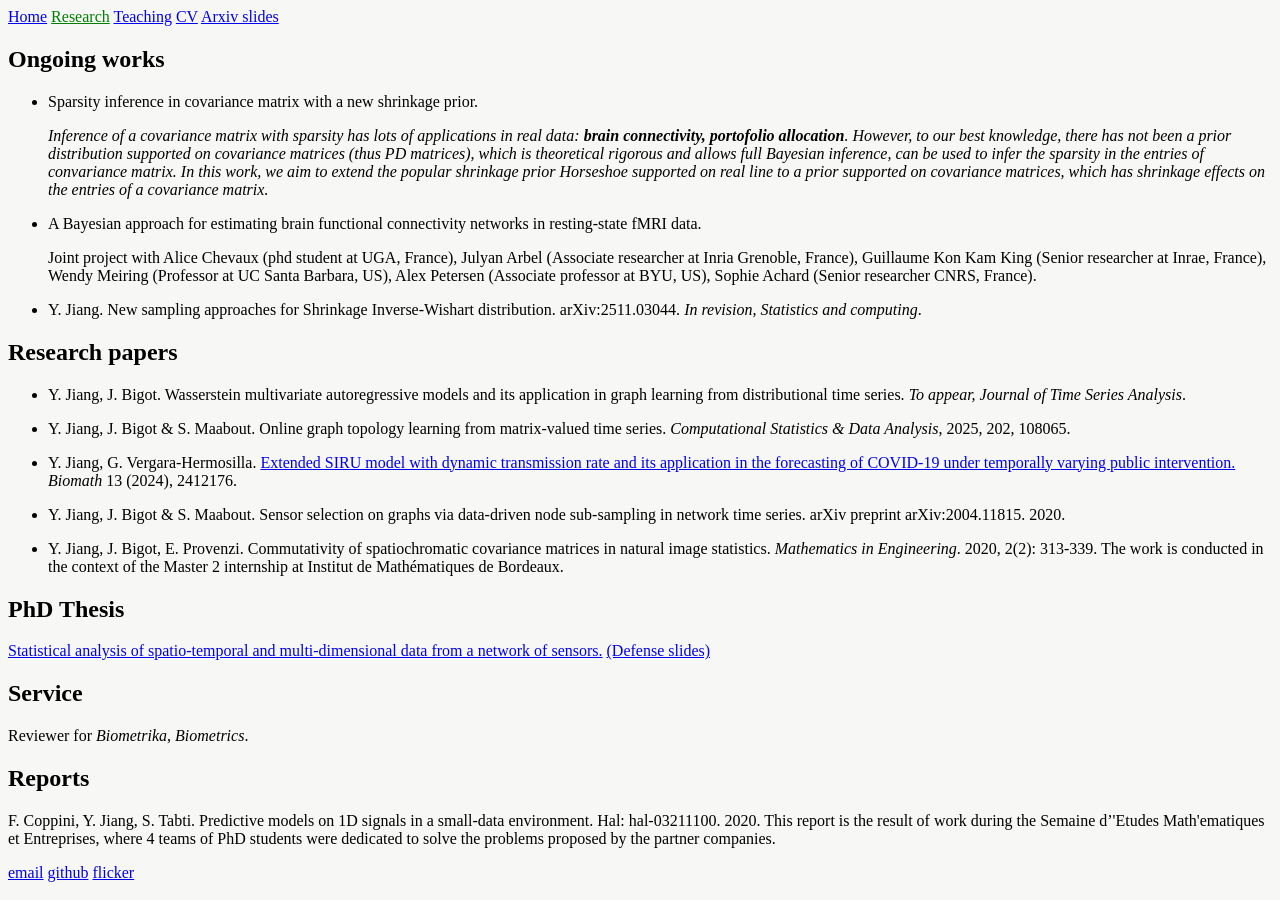
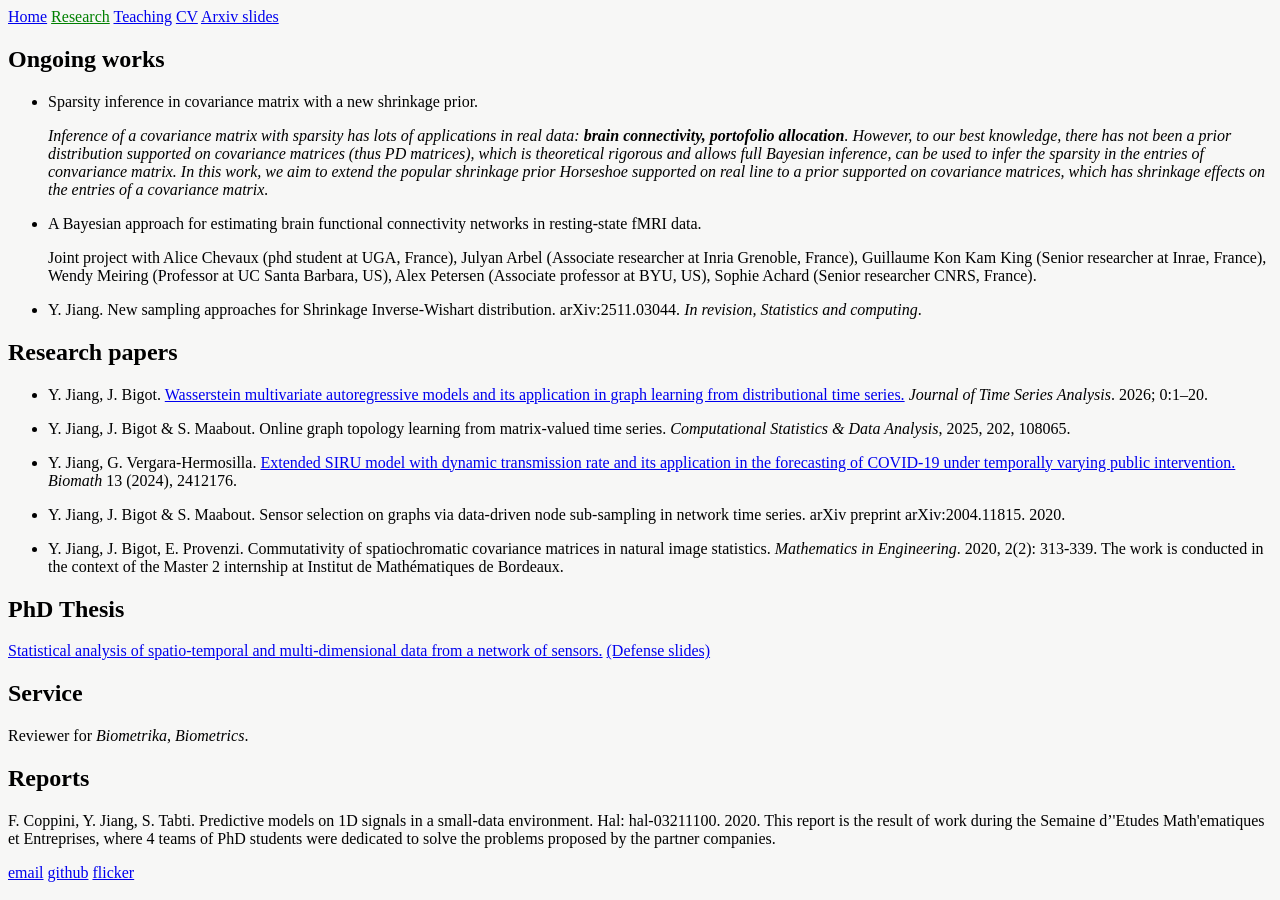
Before and after one commit to yiyej/yiyej.github.io, a Jekyll site: the page built from research.md, in a window 1280 px wide. Built offline with Jekyll 4.4.1, drawn with Linux system fonts in a browser that asks for light colours.

Commit message:
Update citation for Wasserstein multivariate autoregressive models
Updated citation for the Wasserstein multivariate autoregressive models paper to include a hyperlink and publication details.

```diff
--- a/research.md
+++ b/research.md
@@ -17,7 +17,7 @@
 
 ## Research papers
 
-- Y. Jiang, J. Bigot. Wasserstein multivariate autoregressive models and its application in graph learning from distributional time series. *To appear, Journal of Time Series Analysis*.
+- Y. Jiang, J. Bigot. <a href="https://doi.org/10.1111/jtsa.70045"> Wasserstein multivariate autoregressive models and its application in graph learning from distributional time series.</a> *Journal of Time Series Analysis*. 2026; 0:1–20.
 
 - Y. Jiang, J. Bigot & S. Maabout. Online graph topology learning from matrix-valued time series. *Computational Statistics & Data Analysis*, 2025, 202, 108065.
 
```
